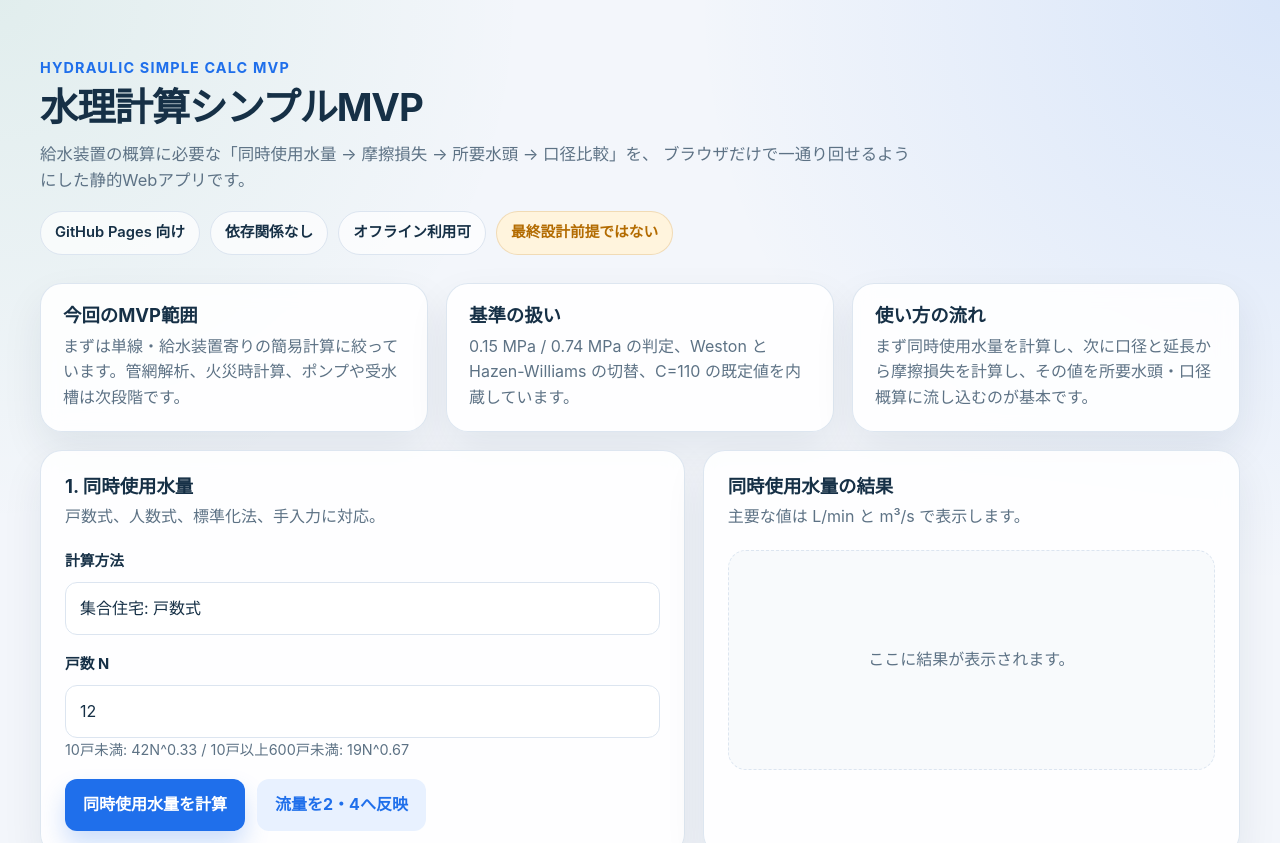
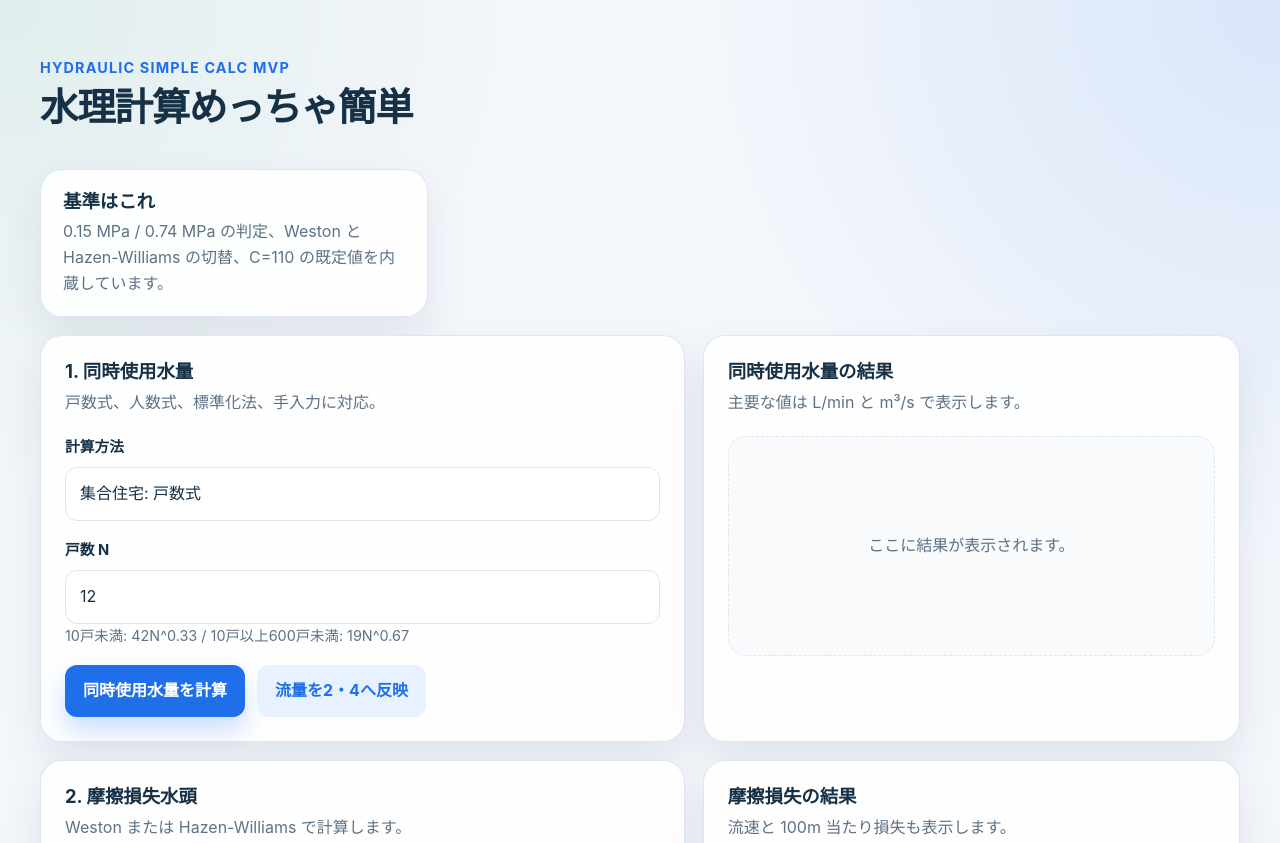
Before and after one commit to dokechi/suirikeisan, a website with bundled scripts: page index.html in a window 1280 px wide. Shown: the top 843 px of the page. Built offline with nearby package versions, Linux system fonts and the light colour scheme.

Commit message:
Update index.html

```diff
--- a/index.html
+++ b/index.html
@@ -3,7 +3,7 @@
   <head>
     <meta charset="UTF-8" />
     <meta name="viewport" content="width=device-width, initial-scale=1.0" />
-    <title>水理計算シンプルMVP</title>
+    <title>水理計算めっちゃ簡単</title>
     <meta
       name="description"
       content="給水装置・簡易水理計算のための静的Webアプリ。GitHub Pagesで公開可能。"
@@ -14,16 +14,7 @@
     <header class="page-header">
       <div class="container">
         <p class="eyebrow">Hydraulic Simple Calc MVP</p>
-        <h1>水理計算シンプルMVP</h1>
-        <p class="lead">
-          給水装置の概算に必要な「同時使用水量 → 摩擦損失 → 所要水頭 → 口径比較」を、
-          ブラウザだけで一通り回せるようにした静的Webアプリです。
-        </p>
-        <div class="chip-row">
-          <span class="chip">GitHub Pages 向け</span>
-          <span class="chip">依存関係なし</span>
-          <span class="chip">オフライン利用可</span>
-          <span class="chip warning">最終設計前提ではない</span>
+        <h1>水理計算めっちゃ簡単</h1>
         </div>
       </div>
     </header>
@@ -31,21 +22,9 @@
     <main class="container page-main">
       <section class="notice-grid">
         <article class="notice-card">
-          <h2>今回のMVP範囲</h2>
-          <p>
-            まずは単線・給水装置寄りの簡易計算に絞っています。管網解析、火災時計算、ポンプや受水槽は次段階です。
-          </p>
-        </article>
-        <article class="notice-card">
-          <h2>基準の扱い</h2>
+          <h2>基準はこれ</h2>
           <p>
             0.15 MPa / 0.74 MPa の判定、Weston と Hazen-Williams の切替、C=110 の既定値を内蔵しています。
-          </p>
-        </article>
-        <article class="notice-card">
-          <h2>使い方の流れ</h2>
-          <p>
-            まず同時使用水量を計算し、次に口径と延長から摩擦損失を計算し、その値を所要水頭・口径概算に流し込むのが基本です。
           </p>
         </article>
       </section>
@@ -324,7 +303,7 @@
       <section class="panel footer-panel">
         <div class="panel-header">
           <h2>メモ</h2>
-          <p>このMVPは、まず現場で判断の速い一次概算に寄せています。</p>
+          <p>この水理計算は、まず現場で判断の速い一次概算に寄せています。</p>
         </div>
         <ul class="notes-list">
           <li>同時使用水量の根拠式は PDF の重複記載がある部分に寄せて実装しています。</li>
```
